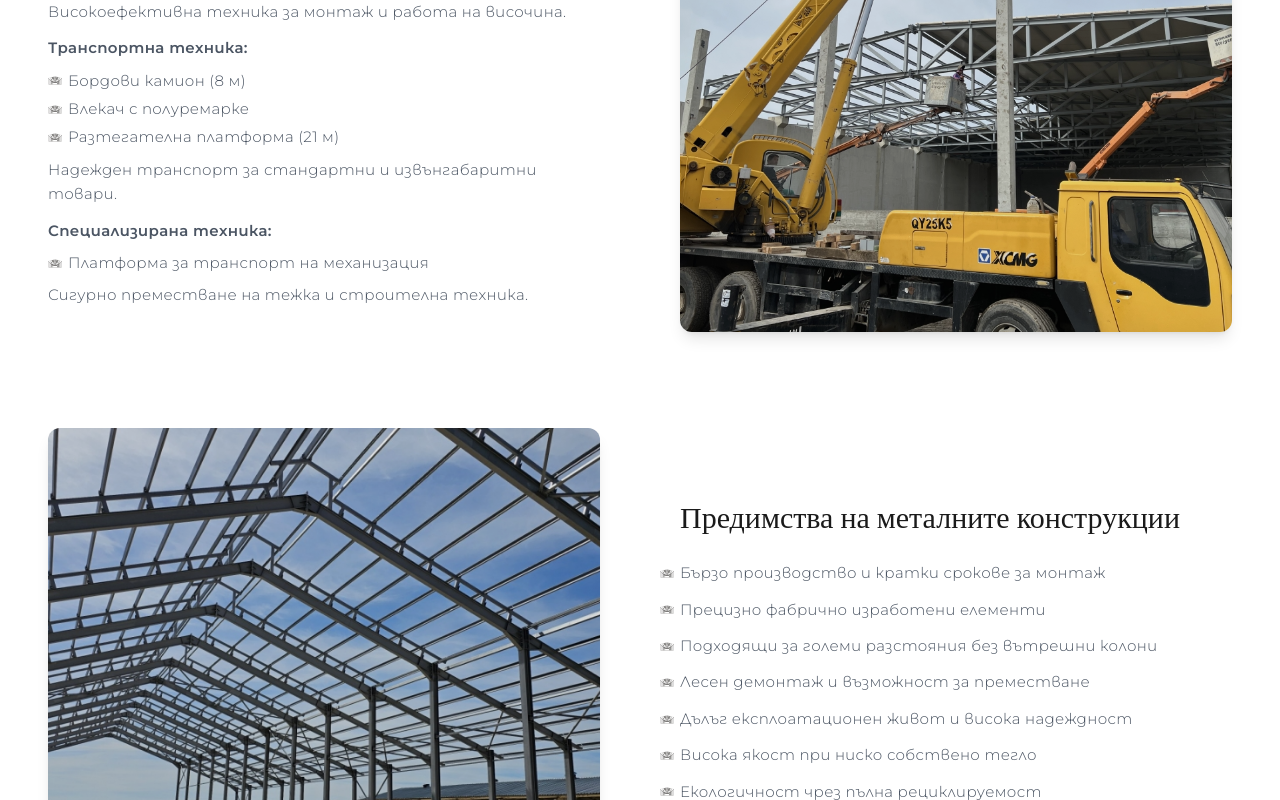
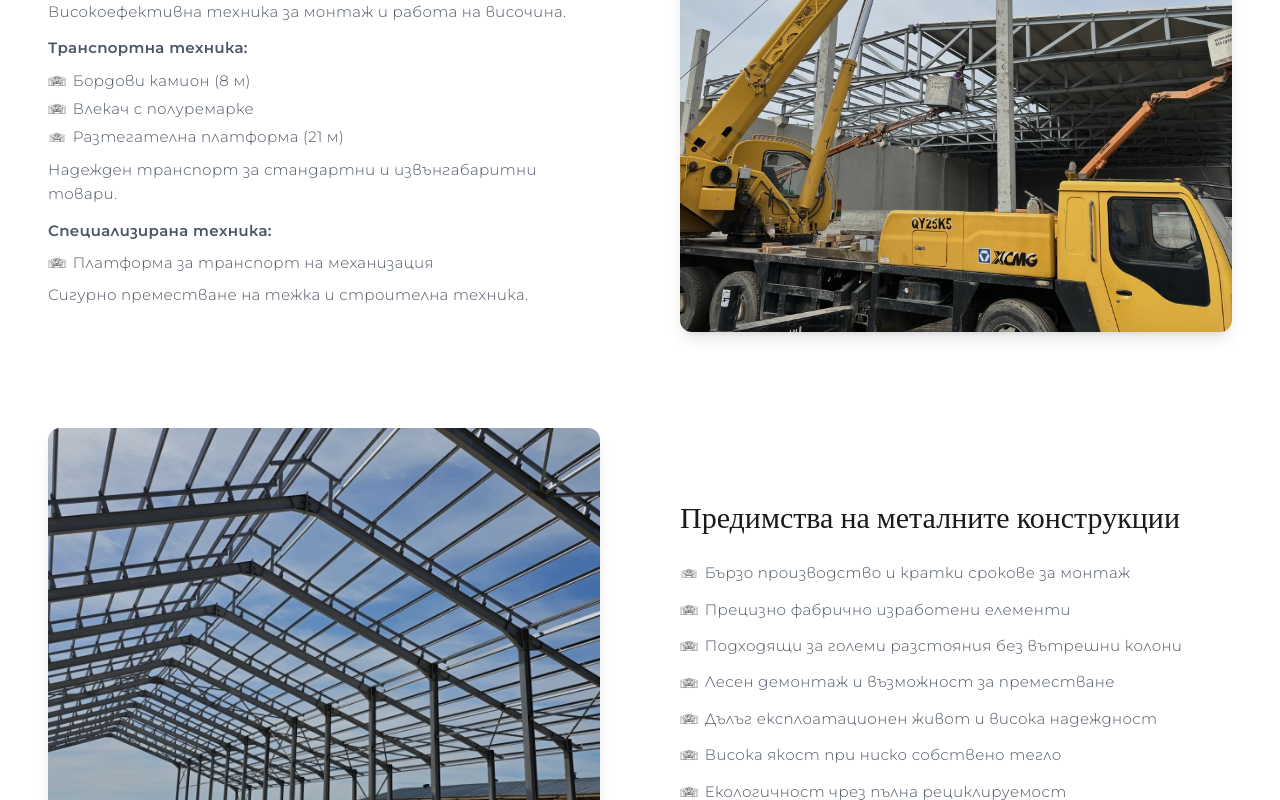
Before and after one commit to raykov16/raykov16.github.io, a React (Vite) app: page / in a window 1280 px wide. Shown: the part 2020-2820 px from the top of the page. Built offline with nearby package versions, Linux system fonts and the light colour scheme.

Commit message:
final changes

```diff
--- a/index.css
+++ b/index.css
@@ -51,13 +51,19 @@
         position: relative;
     }
 
+    .service-sublist > li,
+    .service-list--house-markers > li {
+        padding-left: 0.3rem;
+    }
+
     .service-sublist > li::before {
         content: '';
         position: absolute;
-        width: 0.9rem;
-        height: 0.56rem;
+        width: 1.1rem;
+        height: 0.68rem;
         left: -1.25rem;
-        top: 0.52em;
+        top: 0.8125em;
+        transform: translateY(-50%);
         background: url('/images/bullet-kushta.png') center / contain no-repeat;
     }
 
@@ -68,15 +74,14 @@
     .service-list--house-markers > li::before {
         content: '';
         position: absolute;
-        width: 0.9rem;
-        height: 0.56rem;
+        width: 1.1rem;
+        height: 0.68rem;
         left: -1.25rem;
-        top: 0.52em;
+        top: 0.8125em;
+        transform: translateY(-50%);
         background: url('/images/bullet-kushta.png') center / contain no-repeat;
     }
 
-    @media (max-width: 1023px) {
-        .service-list--house-markers {
-            margin-left: 0.75rem;
-        }
+    .service-list--house-markers {
+        margin-left: 1.25rem;
     }
```
